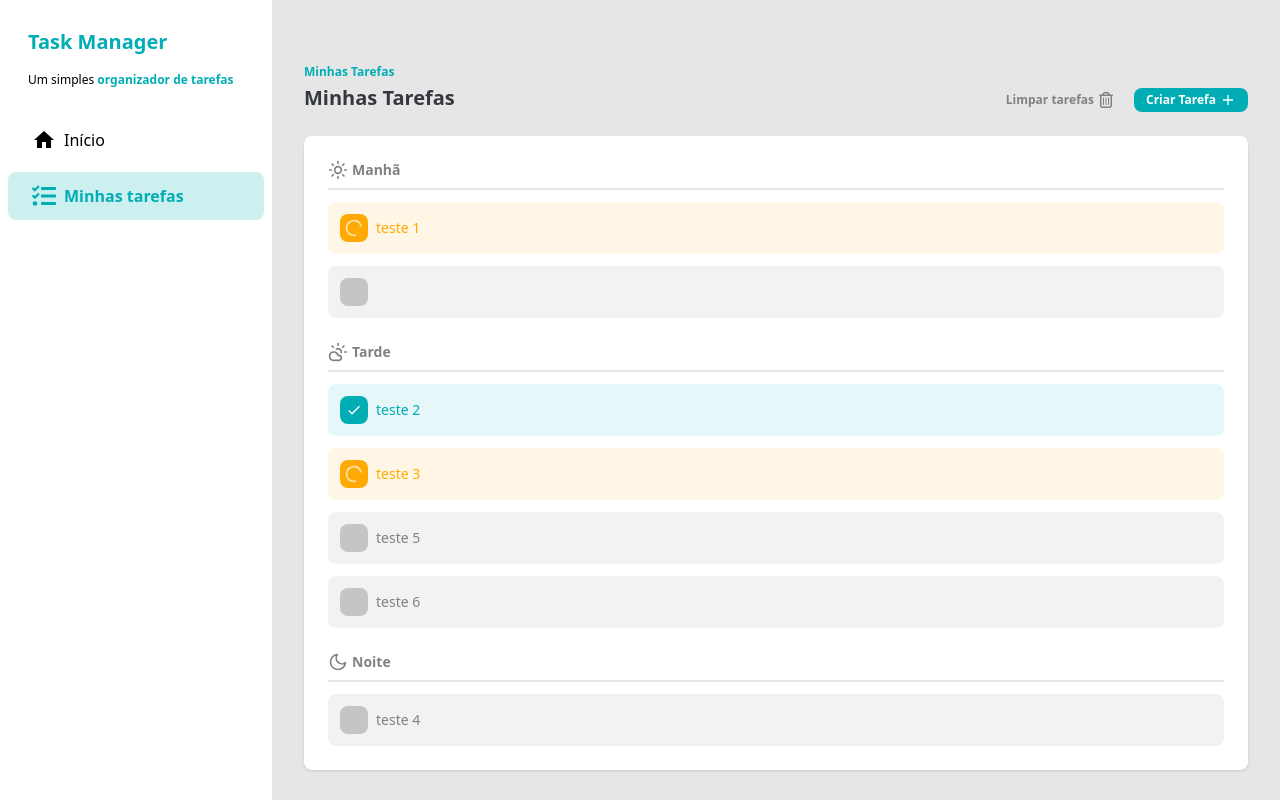
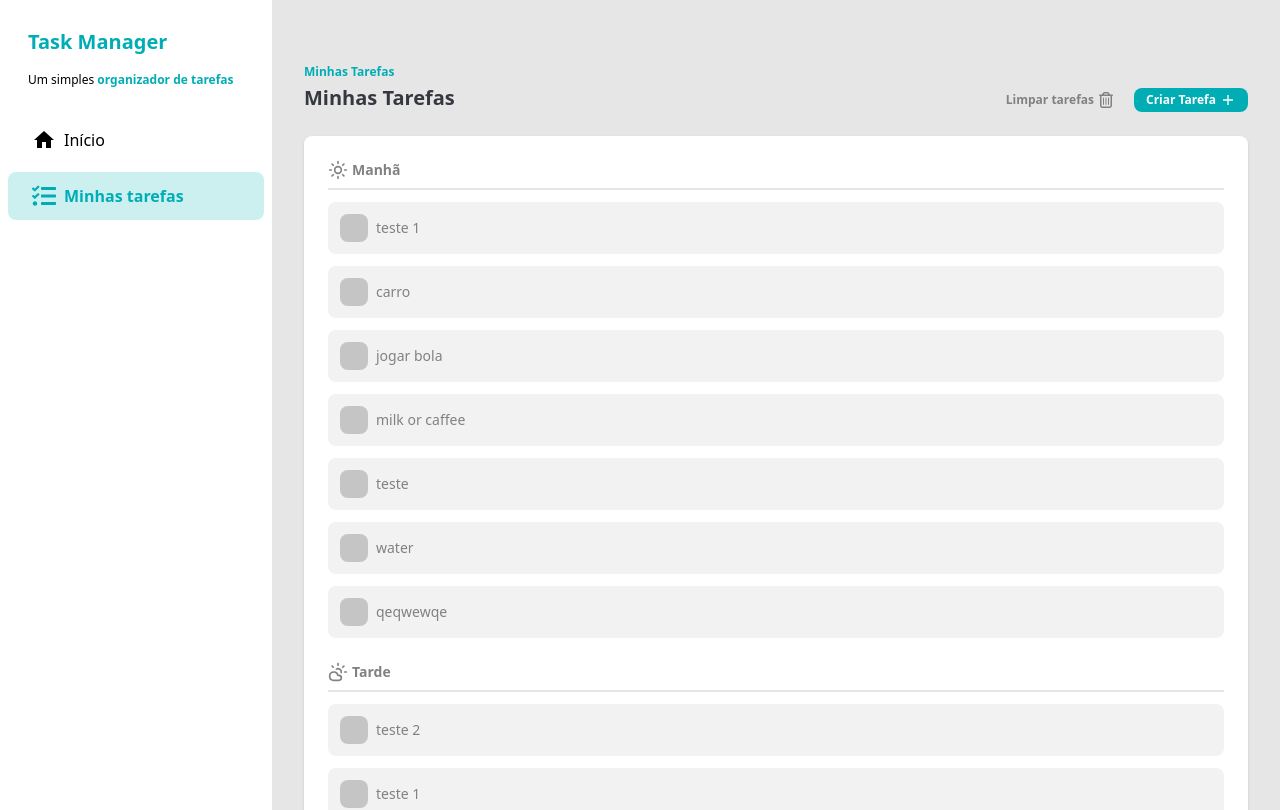
Before and after one commit to Alessandro-Vieira77/task-manager, a React (Vite) app: page / in a window 1280 px wide. Shown: the top 810 px of the page. Built offline with nearby package versions, Linux system fonts and the light colour scheme; data requests are answered from the project's data file.

Commit message:
feat: the AddTaskDailog is adding tasks

```diff
--- a/db.json
+++ b/db.json
@@ -1,45 +1,122 @@
 {
   "tasks": [
     {
-      "id": "74e81125-011b-4e14-9a74-17fb211c9a24",
+      "id": "381bf279-608f-4e48-9f94-1038d586a93e",
       "title": "teste 1",
       "time": "morning",
       "description": "teste 1",
-      "status": "in_progress"
+      "status": "notStaged"
     },
     {
-      "id": "74e81125-011b-4e14-9a74-17fb211c9a25",
+      "id": "6fd34c05-a413-4e8f-bb8e-f9865ab10a1d",
       "title": "teste 2",
       "time": "afternoon",
       "description": "teste 2",
-      "status": "done"
-    },
-    {
-      "id": "74e81125-011b-4e14-9a74-17fb211c9a26",
-      "title": "teste 3",
-      "time": "afternoon",
-      "description": "teste 3",
-      "status": "in_progress"
-    },
-    {
-      "id": "74e81125-011b-4e14-9a74-17fb211c9a27",
-      "title": "teste 4",
-      "time": "night",
-      "description": "teste 4",
       "status": "notStaged"
     },
     {
-      "id": "74e81125-011b-4e14-9a74-17fb211c9a28",
-      "title": "teste 5",
+      "id": "9959d7a8-3cc9-4e9d-b95a-5e66fd0f35fa",
+      "title": "teste 3",
+      "time": "night",
+      "description": "teste 3",
+      "status": "notStaged"
+    },
+    {
+      "id": "43d54acc-f9dd-4ed9-b99a-287237466769",
+      "title": "teste 1",
       "time": "afternoon",
       "description": "teste 5",
       "status": "notStaged"
     },
     {
-      "id": "74e81125-011b-4e14-9a74-17fb211c9a29",
-      "title": "teste 6",
+      "id": "627f5cb2-3343-48c6-baa7-68e7a465203c",
+      "title": "teste tarde",
       "time": "afternoon",
-      "description": "teste 6",
+      "description": "aaaaasdadsda",
+      "status": "notStaged"
+    },
+    {
+      "id": "c28411c5-fd0d-45c9-8bf2-897bd1ba012d",
+      "title": "teste tnoite ",
+      "time": "night",
+      "description": "aaaaasdadsda",
+      "status": "notStaged"
+    },
+    {
+      "id": "e9862f9f-69fe-433d-bb91-c560935d7fdd",
+      "title": "carro",
+      "time": "morning",
+      "description": "aaaaasdadsda",
+      "status": "notStaged"
+    },
+    {
+      "id": "124fc3a3-9805-49d2-99ce-c86e5e735944",
+      "title": "jogar bola",
+      "time": "morning",
+      "description": "teste 1",
+      "status": "notStaged"
+    },
+    {
+      "id": "06f3a240-c312-4b08-8171-4b9094c60cec",
+      "title": "bola de fogo ",
+      "time": "afternoon",
+      "description": "teste 5",
+      "status": "notStaged"
+    },
+    {
+      "id": "825cfdfd-ed07-490c-b0f0-92686f9980ac",
+      "title": "milk or caffee",
+      "time": "morning",
+      "description": "teste 5",
+      "status": "notStaged"
+    },
+    {
+      "id": "29e04a50-0828-4173-bd15-d54b9aed675c",
+      "title": "teste ",
+      "time": "morning",
+      "description": "teste ",
+      "status": "notStaged"
+    },
+    {
+      "id": "31f3b9da-135b-400e-a56e-ef84d911e9d1",
+      "title": "water",
+      "time": "morning",
+      "description": "water ",
+      "status": "notStaged"
+    },
+    {
+      "id": "4a816ff4-40f1-4226-bd3e-e387acb2f474",
+      "title": "qeqwewqe",
+      "time": "morning",
+      "description": "eweqewqe",
+      "status": "notStaged"
+    },
+    {
+      "id": "b4c332a4-568c-470d-a646-b57841f66608",
+      "title": "bola 555",
+      "time": "night",
+      "description": "bola",
+      "status": "notStaged"
+    },
+    {
+      "id": "38401037-605c-4f16-bb83-672d29d0f928",
+      "title": "teste loading ",
+      "time": "night",
+      "description": "teste 1",
+      "status": "notStaged"
+    },
+    {
+      "id": "d2b59708-1138-4b92-84b1-1ca4db868f2a",
+      "title": "teste lento ",
+      "time": "night",
+      "description": "teste lento ",
+      "status": "notStaged"
+    },
+    {
+      "id": "70807bbf-8020-4561-89cc-37bc3c3f61d3",
+      "title": "teste rápido",
+      "time": "night",
+      "description": "teste 1",
       "status": "notStaged"
     }
   ]
--- a/src/components/addTaskDailog/index.jsx
+++ b/src/components/addTaskDailog/index.jsx
@@ -1,10 +1,17 @@
 import "./style.css";
 
+import { useMutation, useQueryClient } from "@tanstack/react-query";
 import { useRef } from "react";
 import { createPortal } from "react-dom";
 import { useForm } from "react-hook-form";
+import { toast } from "react-hot-toast";
+import { AiOutlineLoading3Quarters } from "react-icons/ai";
 import { CSSTransition } from "react-transition-group";
+import { v4 as uuidv4 } from "uuid";
 
+import { mutationKey } from "../../key/mutation";
+import { queryKey } from "../../key/query";
+import api from "../../lib/axios";
 import Button from "../Button";
 import Input from "../Input";
 import Select from "../Select";
@@ -22,10 +29,34 @@ function AddTaskDailog({ inProp, onClose }) {
     },
   });
 
+  const queryClient = useQueryClient();
+  const { mutate: addTasks, isPending } = useMutation({
+    mutationKey: mutationKey.addTask(),
+    mutationFn: async data => {
+      const response = await api.post("/tasks", {
+        id: uuidv4(),
+        ...data,
+        status: "notStaged",
+      });
+
+      queryClient.setQueryData(queryKey.getTasks(), old => {
+        return [...old, response.data];
+      });
+      return response;
+    },
+    onSuccess: () => {
+      toast.success("Tarefa adicionada com sucesso");
+      onClose();
+    },
+    onError: () => {
+      toast.error("Erro ao adicionar tarefa");
+    },
+  });
+
   const nodeRef = useRef(null);
 
   const onSubmit = data => {
-    console.log(data);
+    addTasks(data);
   };
 
   return (
@@ -102,14 +133,24 @@ function AddTaskDailog({ inProp, onClose }) {
               <div className="flex w-full gap-3">
                 <Button
                   type="button"
-                  title="Cancelar"
                   color="third"
                   size="large"
                   onClick={() => {
                     onClose();
                   }}
-                />
-                <Button type="submit" title="Salvar" color="primary" size="large" />
+                >
+                  Cancelar
+                </Button>
+                <Button type="submit" color="primary" size="large">
+                  {isPending ? (
+                    <p className="flex items-center gap-1">
+                      <AiOutlineLoading3Quarters className="animate-spin" />
+                      Salvando...
+                    </p>
+                  ) : (
+                    "Salvar"
+                  )}
+                </Button>
               </div>
             </form>
           </div>,
--- a/src/pages/PageTasks.jsx
+++ b/src/pages/PageTasks.jsx
@@ -7,10 +7,11 @@ import ContainerTask from "../components/ContainerTask";
 import Header from "../components/Header";
 import Sidebar from "../components/Sidebar";
 import TaskItem from "../components/TaskItem";
+import { queryKey } from "../key/query";
 import api from "../lib/axios";
 function PageTasks() {
   const { data: tasks = [] } = useQuery({
-    queryKey: ["tasks"],
+    queryKey: queryKey.getTasks(),
     queryFn: async () => {
       const response = await api.get("/tasks");
       return response.data;
@@ -29,12 +30,13 @@ function PageTasks() {
               <LuSun size={20} /> Manhã
             </h2>
             <div className="flex w-full flex-col gap-3">
+              {tasks.length === 0 && (
+                <p className="text-sm text-[#818181]">Sem tarefas no momento</p>
+              )}
               {tasks.map(
                 task => task?.time === "morning" && <TaskItem key={task?.id} task={task} />,
               )}
             </div>
-
-            <TaskItem />
           </div>
 
           <div className="flex flex-col gap-3">
@@ -43,6 +45,9 @@ function PageTasks() {
               <LuCloudSun size={20} /> Tarde
             </h2>
             <div className="flex w-full flex-col gap-3">
+              {tasks.length === 0 && (
+                <p className="text-sm text-[#818181]">Sem tarefas no momento</p>
+              )}
               {tasks.map(
                 task => task?.time === "afternoon" && <TaskItem key={task?.id} task={task} />,
               )}
@@ -55,6 +60,9 @@ function PageTasks() {
               <FiMoon size={20} /> Noite
             </h2>
             <div className="flex w-full flex-col gap-3">
+              {tasks.length === 0 && (
+                <p className="text-sm text-[#818181]">Sem tarefas no momento</p>
+              )}
               {tasks.map(task => task?.time === "night" && <TaskItem key={task?.id} task={task} />)}
             </div>
           </div>
```
